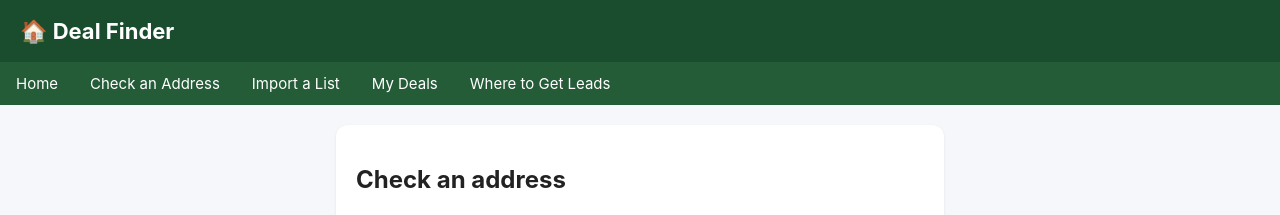
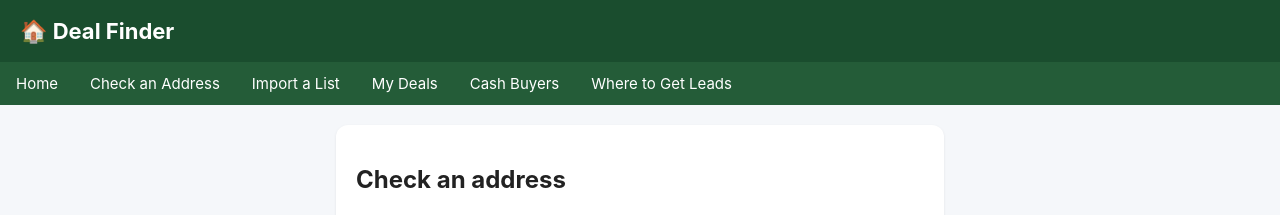
Before and after one commit to ceoace/Deal-finder, a Flask app: page /check in a window 1280 px wide. Shown: the top 215 px of the page. Run offline with Flask 3, Linux system fonts and the light colour scheme.

Commit message:
Add link to Cash Buyers in base.html

```diff
--- a/templates/base.html
+++ b/templates/base.html
@@ -120,6 +120,7 @@
         <a href="{{ url_for('check') }}">Check an Address</a>
         <a href="{{ url_for('import_leads') }}">Import a List</a>
         <a href="{{ url_for('deals') }}">My Deals</a>
+        <a href="{{ url_for('buyers') }}">Cash Buyers</a>
         <a href="{{ url_for('sources') }}">Where to Get Leads</a>
     </nav>
     <main>
```
